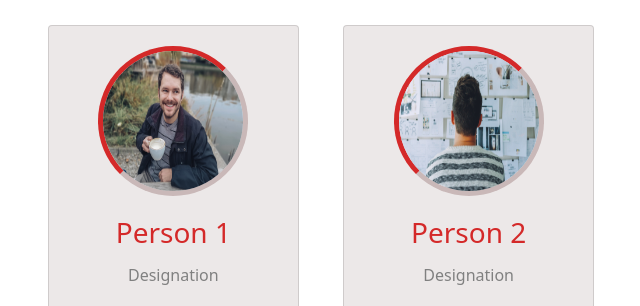
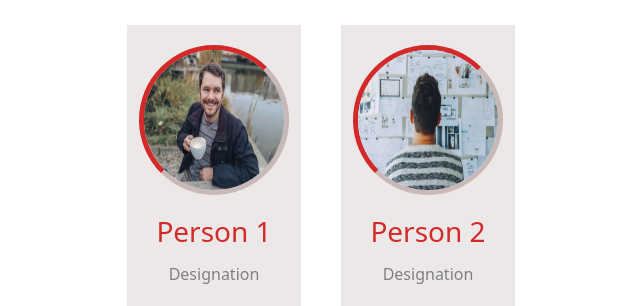
Before and after one commit to swapnilpareek/Demo-LinkedIn, a plain HTML site: page index.html in a window 1280 px wide. Shown: the part 131-437 px from the top of the page, without its empty margins (319-959 px from the left). Drawn offline with nearby package versions, Linux system fonts and the light colour scheme.

Commit message:
second commit

```diff
--- a/index.html
+++ b/index.html
@@ -7,16 +7,14 @@
     <title>Demo</title>
     <link rel="stylesheet" type="text/css" href="style.css">
     <link href="https://cdn.jsdelivr.net/npm/bootstrap@5.0.2/dist/css/bootstrap.min.css" rel="stylesheet">
-    <script src="https://cdn.jsdelivr.net/npm/@popperjs/core@2.9.2/dist/umd/popper.min.js"></script>
-    <script src="https://cdn.jsdelivr.net/npm/bootstrap@5.0.2/dist/js/bootstrap.min.js"></script>
 </head>
     <script src="https://kit.fontawesome.com/0059819140.js" crossorigin="anonymous"></script>
 <body>
-    <div class="container-fluid">
+    <div class="container">
         <h1>BOARD MEMBERS</h1>
 
-        <section class="section" id="section">
-            <div class="card" id="card">
+        <div class="row row-cols-2" id="row">
+            <div class="col-sm-6" id="card">
                 <img src="img/img1.jpg" class="img" width="150" height="150">
                 <h3>Person 1</h3>
                 <p>Designation</p>
@@ -24,14 +22,17 @@
                 <i class="fab fa-linkedin-in" id="icon"></i>
             </div>
 
-            <div class="card" id="card">
+            <div class="col-sm-6" id="card">
                 <img src="img/img2.jpg" class="img" width="150" height="150">
                 <h3>Person 2</h3>
                 <p>Designation</p>
                 <i class="fab fa-twitter" id="icon"></i>
                 <i class="fab fa-linkedin-in" id="icon"></i>
             </div>
-        </section>
+        </div>
     </div>
+
+    <script src="https://cdn.jsdelivr.net/npm/@popperjs/core@2.9.2/dist/umd/popper.min.js"></script>
+    <script src="https://cdn.jsdelivr.net/npm/bootstrap@5.0.2/dist/js/bootstrap.min.js"></script>
 </body>
 </html>
--- a/style.css
+++ b/style.css
@@ -30,8 +30,8 @@ p {
     color: grey;
 }
 
-.container-fluid {
-    position: absolute;
+.row {
+    justify-content: center;
 }
 
 .img {
@@ -55,14 +55,14 @@ p {
     transition: .5s;
 }
 
-#section {
+#row {
     text-align: center;
 }
 
 #card {
-    display: inline-block;
+    display: inline;
     padding-top: 20px;
-    width: 20%;
+    width: fit-content;
     background-color: rgb(236, 232, 232);
     margin: 20px;
 }
@@ -77,3 +77,9 @@ p {
     padding-bottom: 50px;
     color: grey;
 }
+
+/* @media (min-width: 576px) {
+        #card {
+            width: fit-content;
+        }
+ } */
```
